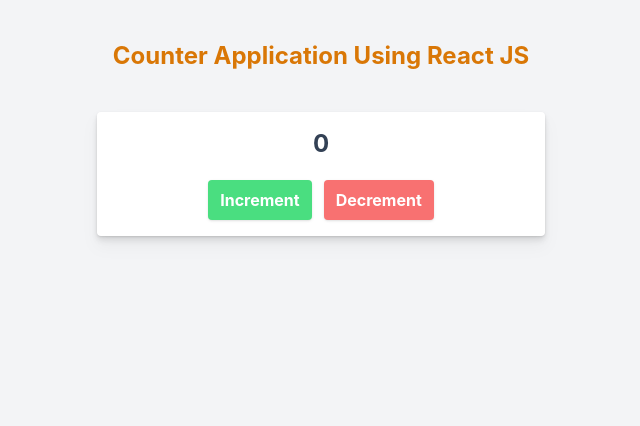
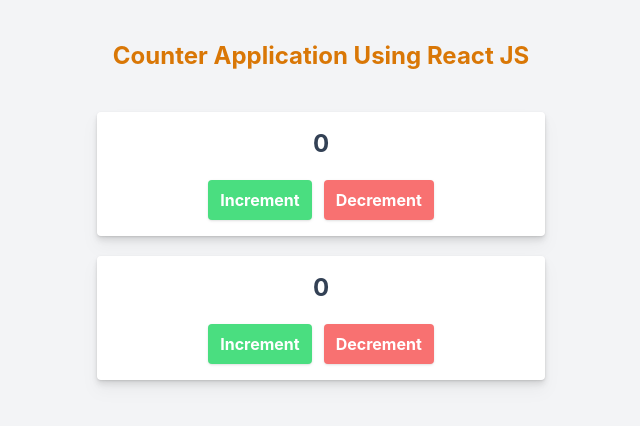
Before and after one commit to Rafat-Web-Developer/counter-app-using-react, a React (Create React App) app: page / in a window 1280 px wide. Shown: the top 426 px of the page, without its empty margins (319-959 px from the left). Built offline with nearby package versions, Linux system fonts and the light colour scheme.

Commit message:
Create Count component

```diff
--- /dev/null
+++ b/src/components/Count.js
@@ -0,0 +1,11 @@
+import React from "react";
+
+const Count = ({ counter }) => {
+  return (
+    <div class='text-2xl font-bold' id='counterResult'>
+      {counter}
+    </div>
+  );
+};
+
+export default Count;
--- a/src/components/Counter.js
+++ b/src/components/Counter.js
@@ -1,5 +1,6 @@
 import React, { useState } from "react";
 import Button from "./Button";
+import Count from "./Count";
 
 const Counter = () => {
   const [count, setCount] = useState(0);
@@ -13,9 +14,7 @@
 
   return (
     <div class='drop-shadow-lg p-4 h-auto flex flex-col items-center justify-center space-y-5 bg-white rounded shadow'>
-      <div class='text-2xl font-bold' id='counterResult'>
-        {count}
-      </div>
+      <Count counter={count} />
       <div class='flex space-x-3'>
         <Button handler={() => increment()} btnClass='bg-green-400 '>
           Increment
--- a/src/components/CounterMaster.js
+++ b/src/components/CounterMaster.js
@@ -10,6 +10,7 @@
 
       <div class='max-w-md mx-auto mt-10 space-y-5'>
         <Counter />
+        <Counter />
       </div>
     </div>
   );
```
